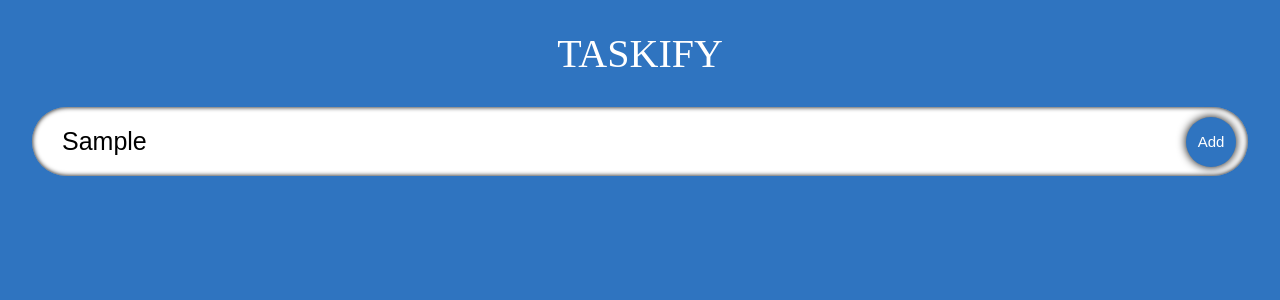
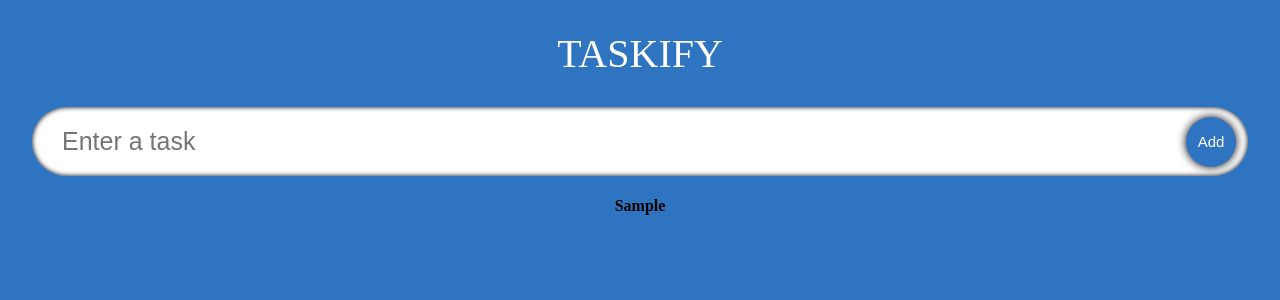
Before and after one commit to yousfiabderrahmane/taskify, a React (Create React App) app: page / in a window 1280 px wide. Both pictures are taken after typing "Sample" into the empty fields and a click on the button "Add". Shown: the top 300 px of the page. Built offline with nearby package versions, Linux system fonts and the light colour scheme; a web font is replaced by a local one.

Commit message:
Adding &  Mapping through todos

```diff
--- a/src/App.tsx
+++ b/src/App.tsx
@@ -2,6 +2,7 @@ import React, { useState } from "react";
 import "./App.css";
 import { InputField } from "./components/InputField";
 import { Todo } from "./components/model";
+import { TodoList } from "./components/TodoList";
 
 const App: React.FC = () => {
   const [todo, setTodo] = useState<string>("");
@@ -19,12 +20,18 @@ const App: React.FC = () => {
           isDone: false,
         },
       ]);
+      setTodo("");
     }
   };
+  console.log(todos);
   return (
     <div className="App">
       <span className="heading">Taskify</span>
       <InputField todo={todo} setTodo={setTodo} handleAdd={handleAdd} />
+      {/* <TodoList todos={}/> */}
+      {todos.map((todo) => (
+        <h4>{todo.todo}</h4>
+      ))}
     </div>
   );
 };
--- a/src/components/InputField.tsx
+++ b/src/components/InputField.tsx
@@ -1,4 +1,4 @@
-import React from "react";
+import React, { useRef } from "react";
 import "./styles.css";
 interface Props {
   todo: string;
@@ -7,9 +7,18 @@ interface Props {
 }
 
 export const InputField = ({ todo, setTodo, handleAdd }: Props) => {
+  const inputRef = useRef<HTMLInputElement>(null);
+
   return (
-    <form className="input" onSubmit={handleAdd}>
+    <form
+      className="input"
+      onSubmit={(e) => {
+        handleAdd(e);
+        inputRef.current?.blur();
+      }}
+    >
       <input
+        ref={inputRef}
         value={todo}
         onChange={(e) => {
           setTodo(e.target.value);
--- /dev/null
+++ b/src/components/TodoList.tsx
@@ -0,0 +1,5 @@
+import React from "react";
+
+export const TodoList = () => {
+  return <div>TodoList</div>;
+};
--- a/src/index.tsx
+++ b/src/index.tsx
@@ -6,8 +6,4 @@ import App from "./App";
 const root = ReactDOM.createRoot(
   document.getElementById("root") as HTMLElement
 );
-root.render(
-  <React.StrictMode>
-    <App />
-  </React.StrictMode>
-);
+root.render(<App />);
```
